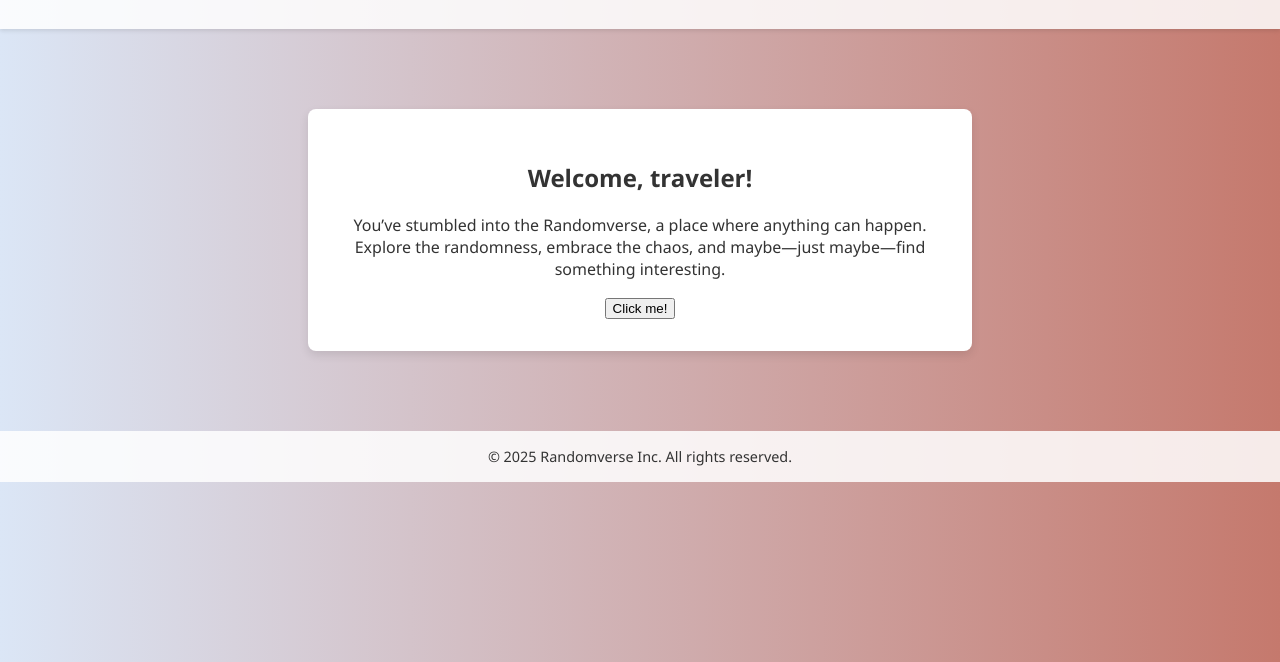
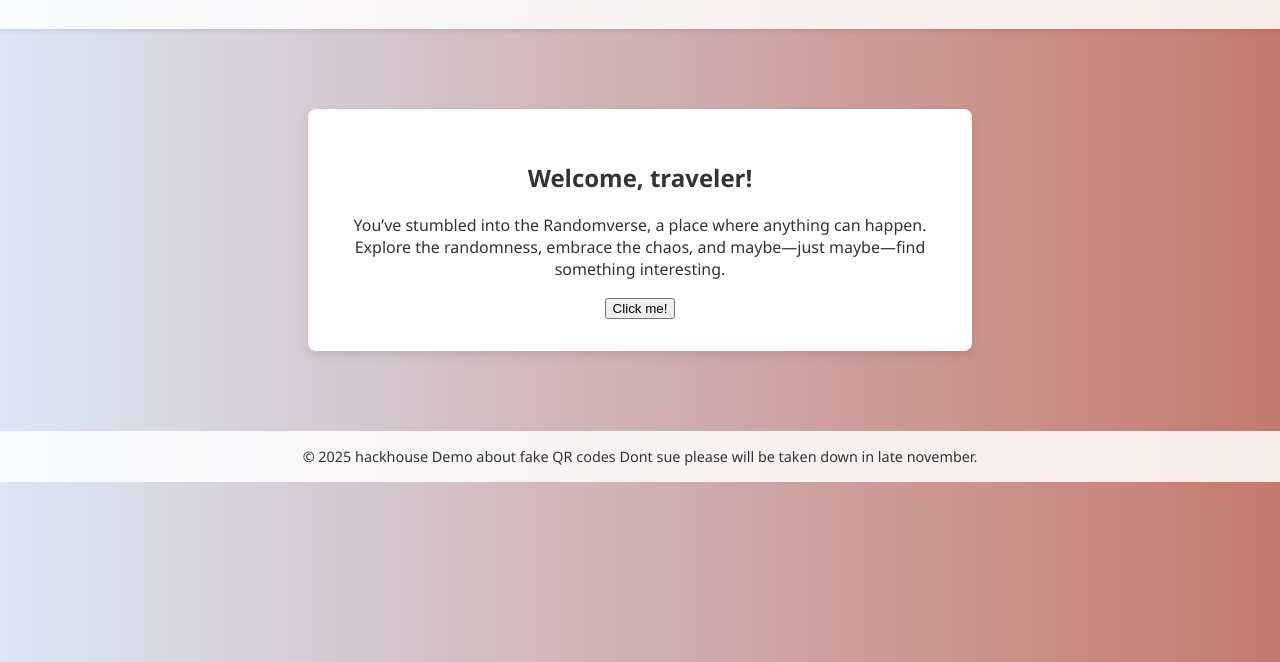
Before and after one commit to Spartangoat9494/Spartangoat9494.github.io, a plain HTML site: page index.html in a window 1280 px wide. Shown: the part 138-800 px from the top of the page. Drawn offline with Linux system fonts and the light colour scheme.

Commit message:
Update index.html

```diff
--- a/index.html
+++ b/index.html
@@ -77,7 +77,7 @@
   </section>
 
   <footer>
-    &copy; 2025 Randomverse Inc. All rights reserved.
+    &copy; 2025 hackhouse Demo about fake QR codes Dont sue please will be taken down in late november.
   </footer>
 </body>
 </html>
```
